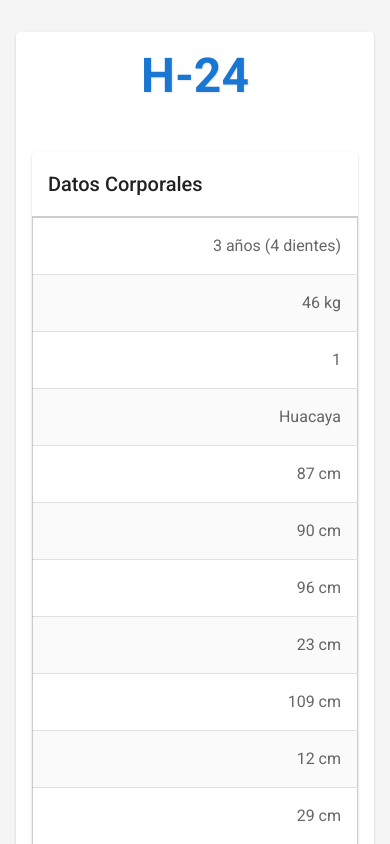
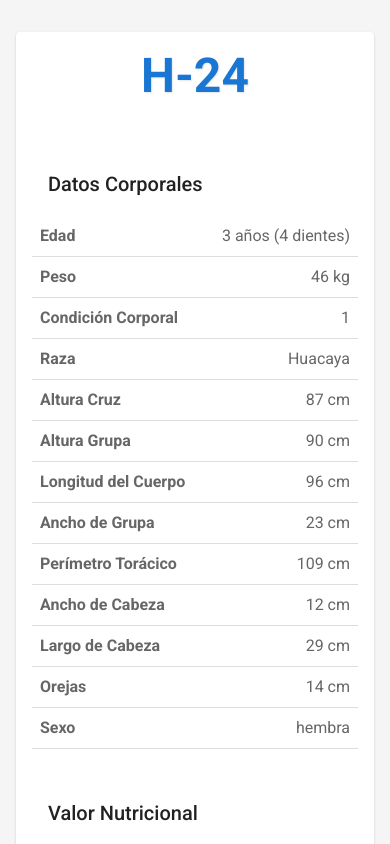
Before and after one commit to slinareslie/alpacas, a React (Create React App) app: page /alpacas/1 in a window 390 px wide. Shown: the top 844 px of the page. Built offline with nearby package versions, Linux system fonts and the light colour scheme.

Commit message:
Unidad de medida

```diff
--- a/src/pages/AlpacaDetailPage.js
+++ b/src/pages/AlpacaDetailPage.js
@@ -15,11 +15,13 @@ import {
   TableHead,
   TableRow,
   Paper,
+  useMediaQuery,
 } from "@mui/material";
 
 const AlpacaDetailPage = () => {
   const { id } = useParams();
   const [alpaca, setAlpaca] = useState(null);
+  const isMobile = useMediaQuery("(max-width:600px)");
 
   useEffect(() => {
     getAlpacaById(id).then((data) => setAlpaca(data));
@@ -46,22 +48,22 @@ const AlpacaDetailPage = () => {
     { label: "Ancho de Cabeza", value: alpaca.ancho_cabeza, unit: "cm" },
     { label: "Largo de Cabeza", value: alpaca.largo_cabeza, unit: "cm" },
     { label: "Orejas", value: alpaca.orejas, unit: "cm" },
-    { label: "Largo de Cuello", value: alpaca.largo_cuello },
-    { label: "Amplitud de Pecho", value: alpaca.amplitud_pecho },
-    { label: "Aplomo Anterior", value: alpaca.aplomo_anterior },
-    { label: "Aplomo Posterior", value: alpaca.aplomo_posterior },
+    { label: "Largo de Cuello", value: alpaca.largo_cuello, unit: "cm" },
+    { label: "Amplitud de Pecho", value: alpaca.amplitud_pecho, unit: "cm" },
+    { label: "Aplomo Anterior", value: alpaca.aplomo_anterior},
+    { label: "Aplomo Posterior", value: alpaca.aplomo_posterior},
     { label: "Sexo", value: alpaca.sexo },
   ];
 
   const valorNutricional = [
     { label: "Estado Fisiológico", value: alpaca.estado_fisiologico },
-    { label: "Materia Seca", value: alpaca.materia_seca },
-    { label: "Proteína Cruda", value: alpaca.proteina_cruda },
-    { label: "Energía", value: alpaca.energia },
-    { label: "Calcio", value: alpaca.calcio },
-    { label: "Fósforo", value: alpaca.fosforo },
-    { label: "Selenio", value: alpaca.selenio },
-    { label: "Agua", value: alpaca.agua },
+    { label: "Materia Seca", value: alpaca.materia_seca, unit: "kg/día" },
+    { label: "Proteína Cruda", value: alpaca.proteina_cruda, unit: "%" },
+    { label: "Energía", value: alpaca.energia, unit: "Mcal/día" },
+    { label: "Calcio", value: alpaca.calcio, unit: "g/día" },
+    { label: "Fósforo", value: alpaca.fosforo, unit: "g/día" },
+    { label: "Selenio", value: alpaca.selenio, unit: "mg/día" },
+    { label: "Agua", value: alpaca.agua, unit: "litros/día" },
   ];
 
   const renderTable = (title, attributes) => (
@@ -98,6 +100,34 @@ const AlpacaDetailPage = () => {
     </TableContainer>
   );
 
+  const renderAttributesForMobile = (title, attributes) => (
+    <Box sx={{ marginBottom: 4 }}>
+      <Typography variant="h6" sx={{ padding: 2 }}>
+        {title}
+      </Typography>
+      {attributes
+        .filter((attr) => attr.value !== null && attr.value !== undefined)
+        .map((attr) => (
+          <Box
+            key={attr.label}
+            sx={{
+              display: "flex",
+              justifyContent: "space-between",
+              padding: 1,
+              borderBottom: "1px solid #ddd",
+            }}
+          >
+            <Typography variant="body1" color="text.secondary">
+              <strong>{attr.label}</strong>
+            </Typography>
+            <Typography variant="body1" color="text.secondary">
+              {`${attr.value} ${attr.unit || ""}`.trim()}
+            </Typography>
+          </Box>
+        ))}
+    </Box>
+  );
+
   return (
     <Container sx={{ marginTop: 4 }}>
       <Card>
@@ -116,8 +146,17 @@ const AlpacaDetailPage = () => {
           </Typography>
         </Box>
         <CardContent>
-          {renderTable("Datos Corporales", datosCorporales)}
-          {renderTable("Valor Nutricional", valorNutricional)}
+          {isMobile ? (
+            <>
+              {renderAttributesForMobile("Datos Corporales", datosCorporales)}
+              {renderAttributesForMobile("Valor Nutricional", valorNutricional)}
+            </>
+          ) : (
+            <>
+              {renderTable("Datos Corporales", datosCorporales)}
+              {renderTable("Valor Nutricional", valorNutricional)}
+            </>
+          )}
           <Box sx={{ textAlign: "center" }}>
             <Button
               variant="contained"
```
